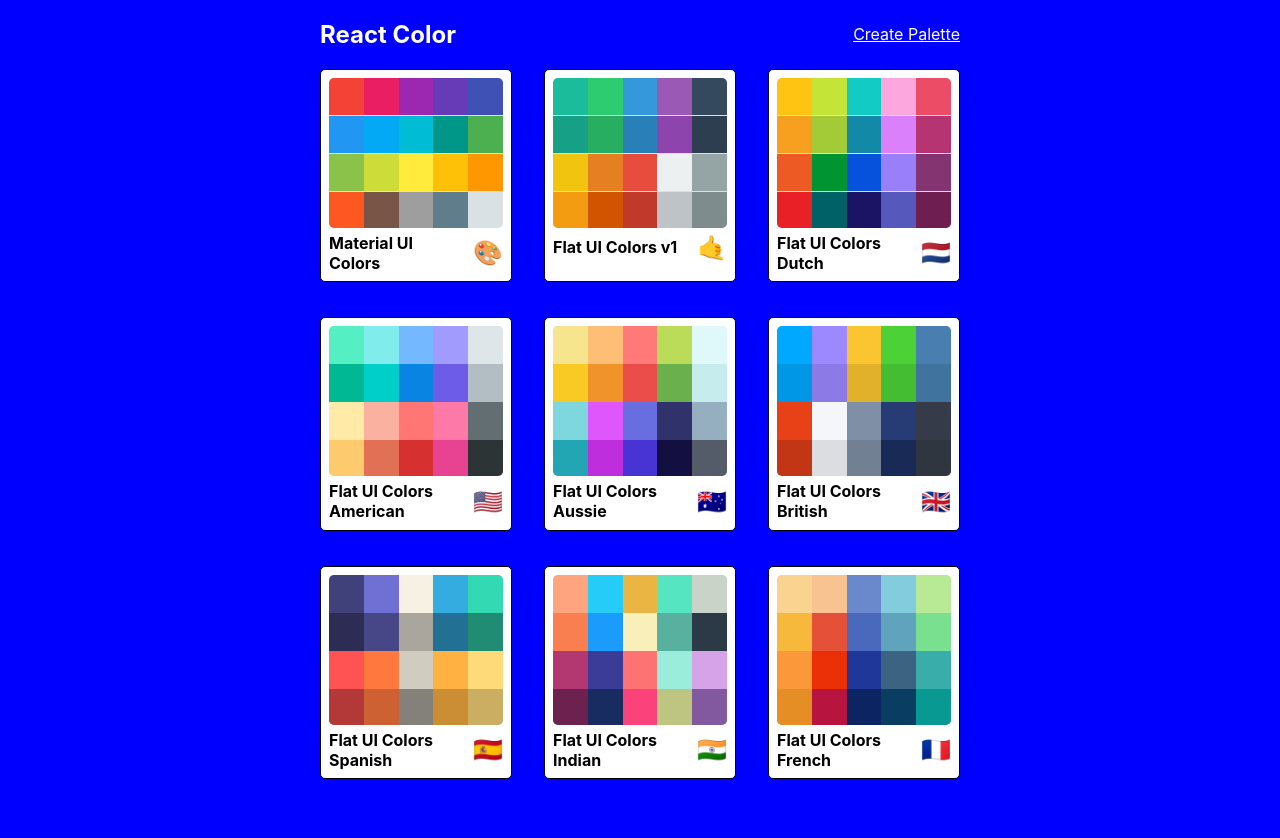
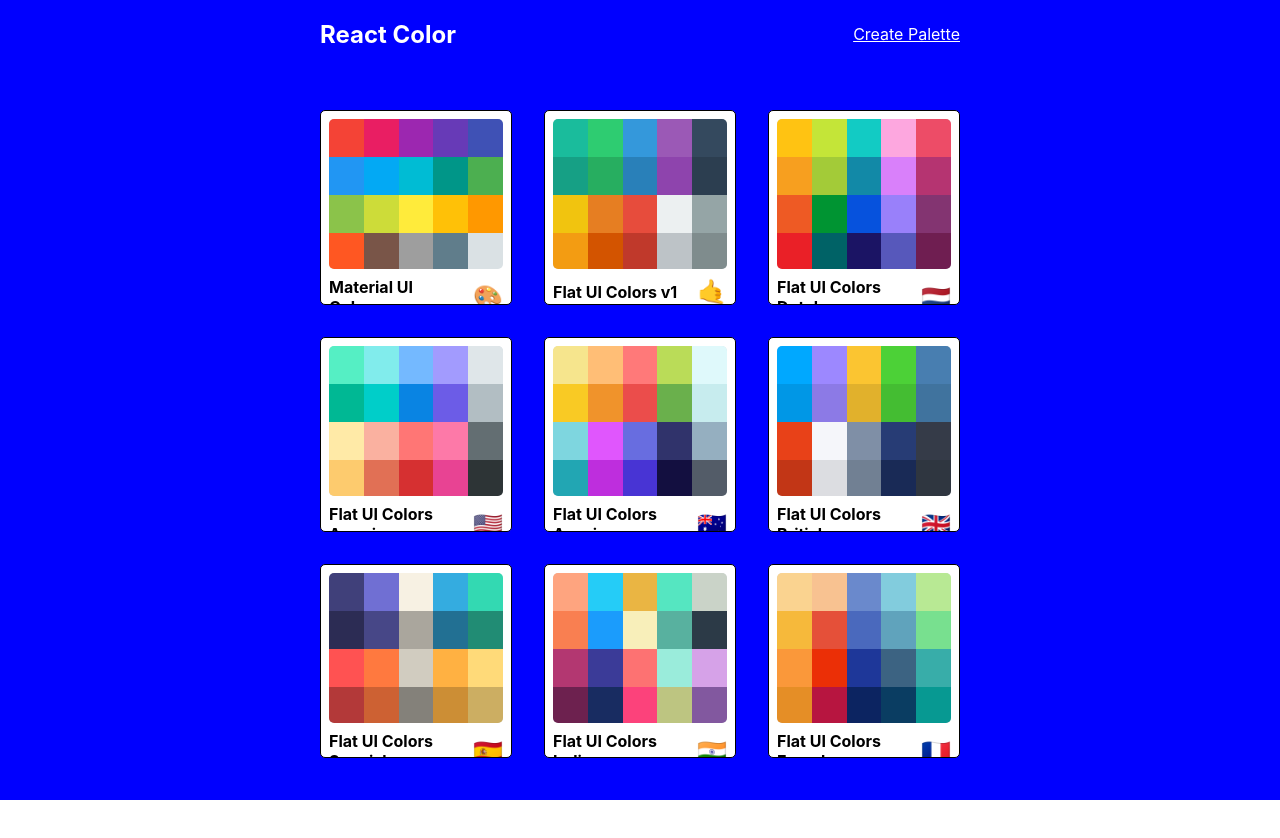
Before and after one commit to ChrisB32-cloud/Color-Project, a React (Create React App) app: page / in a window 1280 px wide. Shown: the top 838 px of the page. After the commit the page ends 800 px from the top, so only its background shows below. Built offline with nearby package versions, Linux system fonts and the light colour scheme.

Commit message:
Updated styles on paletteList and miniPalette

```diff
--- a/src/styles/MiniPaletteStyles.js
+++ b/src/styles/MiniPaletteStyles.js
@@ -2,11 +2,12 @@ export default {
   root: {
     backgroundColor: 'white',
     border: '1px solid black',
+    // maxHeight: '200px',
     borderRadius: '5px',
     padding: '0.5rem',
     position: 'relative',
     overflow: 'hidden',
-        "&:hover": {
+    '&:hover': {
       cursor: 'pointer'
     }
   },
@@ -16,7 +17,6 @@ export default {
     width: '100%',
     borderRadius: '5px',
     overflow: 'hidden'
-
   },
   miniBox: {
     height: '25%',
@@ -30,16 +30,16 @@ export default {
     display: 'flex',
     justifyContent: 'space-between',
     alignItems: 'center',
-        marginTop: '-0.2rem',
-        marginBottom: '1.5rem',
+    margin: '0',
+    // marginTop: '-0.2rem',
+    // marginBottom: '1.5rem',
     color: 'black',
     paddingTop: '0.5rem',
     fontSize: '1rem',
     position: 'relative'
-
   },
   emoji: {
     marginLeft: '0.5rem',
     fontSize: '1.5rem'
   }
-}
+};
--- a/src/styles/PaletteListStyles.js
+++ b/src/styles/PaletteListStyles.js
@@ -2,19 +2,20 @@ export default {
   root: {
     backgroundColor: 'blue',
     display: 'flex',
-        height: '150vh',
+    height: '100vh',
     alignItmes: 'flex-start',
-        justifyContent: 'center'
-
+    justifyContent: 'center',
+    overflow: 'scroll'
   },
   container: {
     width: '50%',
     // height: '100vh',
+    // maxHeight: '180px',
     display: 'flex',
     alignItems: 'flex-start',
-        flexDirection: 'column',
-        flexWrap: 'wrap',
-        // overflow: 'scroll'
+    flexDirection: 'row',
+    flexWrap: 'wrap'
+
     // border: '1px solid white'
   },
   nav: {
@@ -23,7 +24,7 @@ export default {
     justifyContent: 'space-between',
     alignItems: 'center',
     color: 'white',
-        "& a": {
+    '& a': {
       color: 'white'
     }
   },
@@ -34,4 +35,4 @@ export default {
     gridTemplateColumns: 'repeat(3, 30%)',
     gridGap: '5%'
   }
-}
+};
```
Lines whose indentation alone changed are shown as unchanged.
